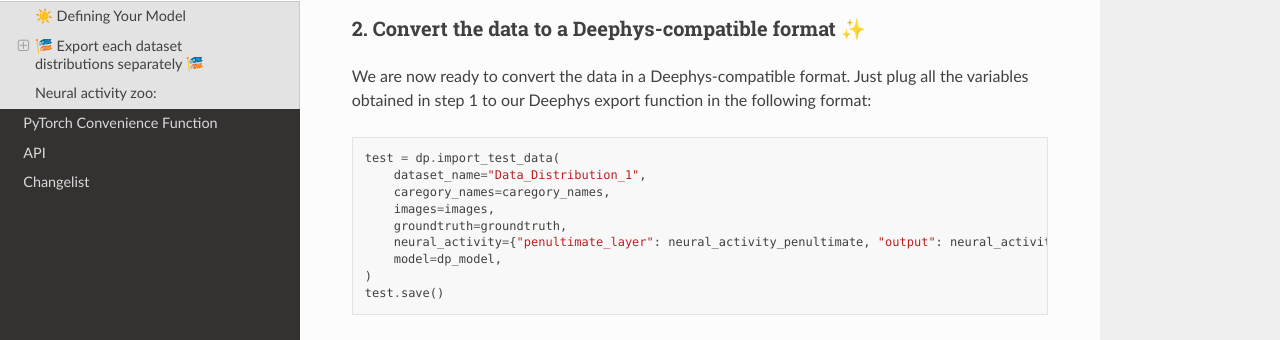
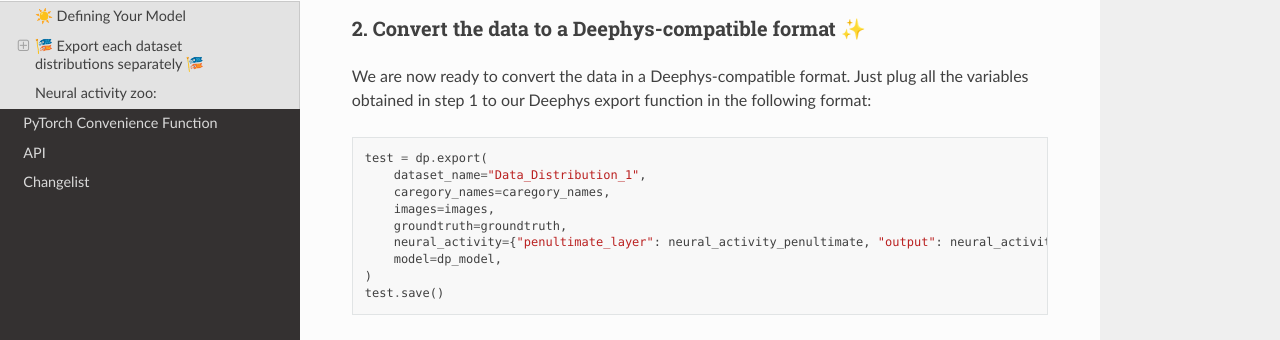
Before and after one commit to mjgroth/deephys, a Sphinx documentation site: the page built from docs/source/usage.rst, in a window 1280 px wide and 900 px high, scrolled down 1249 px. Shown: the part 135-475 px from the top of the window. Built offline with Sphinx 7.4.7 and the Read the Docs theme 2.0.0, drawn with Linux system fonts in a browser that asks for light colours.

Commit message:
Update usage.rst

```diff
--- a/docs/source/usage.rst
+++ b/docs/source/usage.rst
@@ -60,7 +60,7 @@
 
 .. code-block:: python
 
-	test = dp.import_test_data(
+	test = dp.export(
 	    dataset_name="Data_Distribution_1",
 	    caregory_names=caregory_names,
 	    images=images,
```
